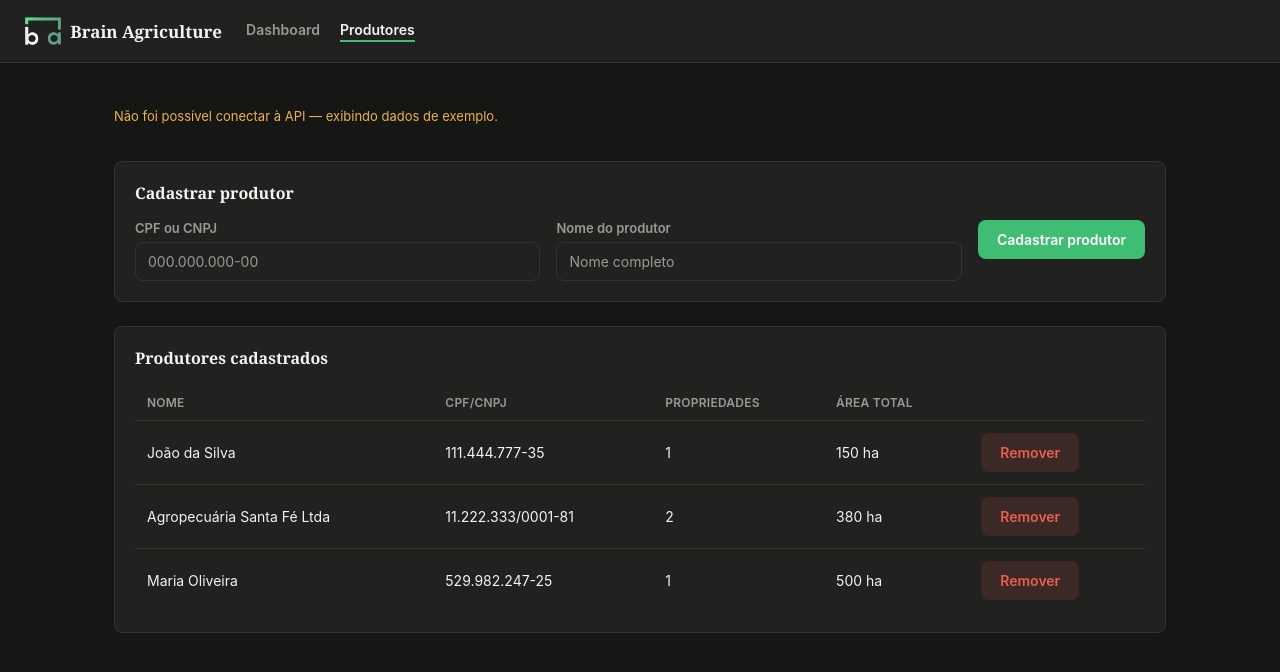
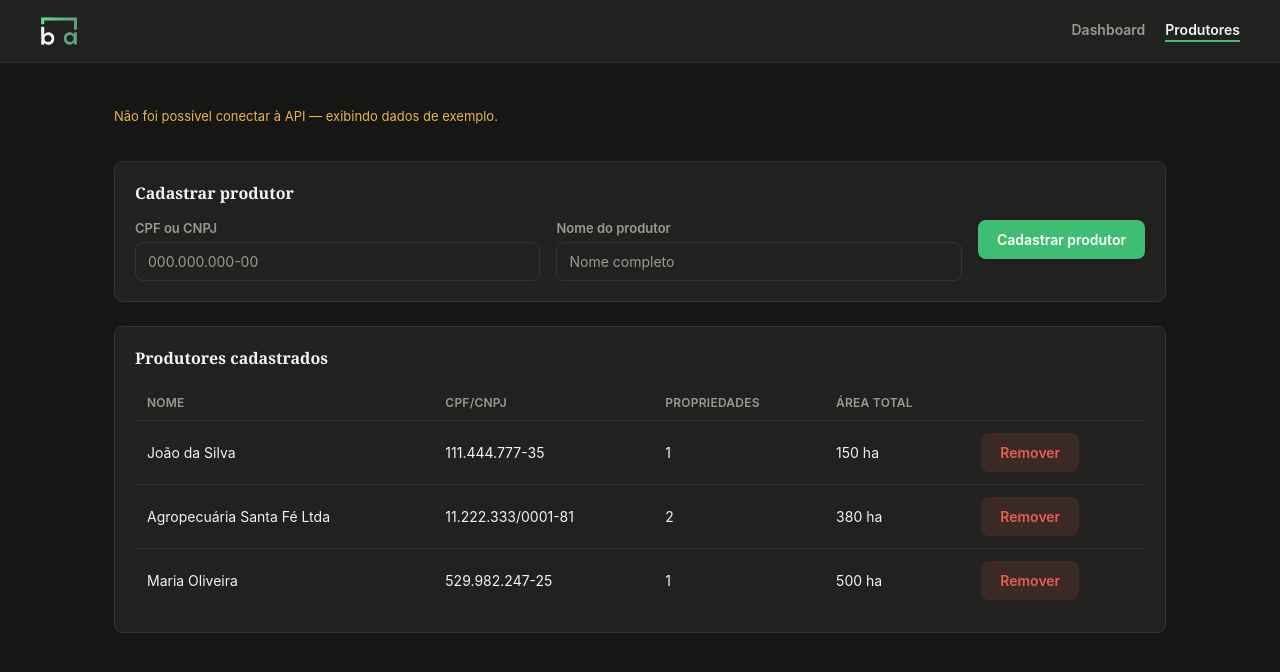
Before and after one commit to lucasdasilva182/brain-ag, a React (Vite) app in the folder frontend/: page /produtores in a window 1280 px wide. Shown: the top 672 px of the page. Built offline with nearby package versions, Linux system fonts and the light colour scheme; no server answers.

Commit message:
style(frontend): center navbar content and remove text alongside logo

```diff
--- a/frontend/src/components/organisms/NavBar.tsx
+++ b/frontend/src/components/organisms/NavBar.tsx
@@ -3,25 +3,24 @@ import { NavLink } from 'react-router-dom';
 import { Logo } from '../atoms/Logo';
 
 const Nav = styled.nav`
-  display: flex;
-  align-items: center;
-  gap: ${({ theme }) => theme.spacing(6)};
   padding: ${({ theme }) => theme.spacing(4)} ${({ theme }) => theme.spacing(6)};
   background: ${({ theme }) => theme.colors.surface};
   border-bottom: 1px solid ${({ theme }) => theme.colors.border};
+`;
+
+const NavContent = styled.nav`
+  max-width: 1200px;
+  margin: 0 auto;
+  display: flex;
+  align-items: center;
+  justify-content: space-between;
+  gap: ${({ theme }) => theme.spacing(6)};
 `;
 
 const Marca = styled.div`
   display: flex;
   align-items: center;
   gap: ${({ theme }) => theme.spacing(2)};
-`;
-
-const NomeMarca = styled.span`
-  font-family: ${({ theme }) => theme.font.display};
-  font-size: 17px;
-  font-weight: 600;
-  color: ${({ theme }) => theme.colors.text};
 `;
 
 const Links = styled.div`
@@ -51,9 +50,9 @@ const StyledNavLink = styled(NavLink)`
 export function NavBar() {
   return (
     <Nav>
+      <NavContent>
         <Marca>
           <Logo size={30} />
-        <NomeMarca>Brain Agriculture</NomeMarca>
         </Marca>
         <Links>
           <StyledNavLink to="/" end>
@@ -61,6 +60,7 @@ export function NavBar() {
           </StyledNavLink>
           <StyledNavLink to="/produtores">Produtores</StyledNavLink>
         </Links>
+      </NavContent>
     </Nav>
   );
 }
```
Lines whose indentation alone changed are shown as unchanged.
